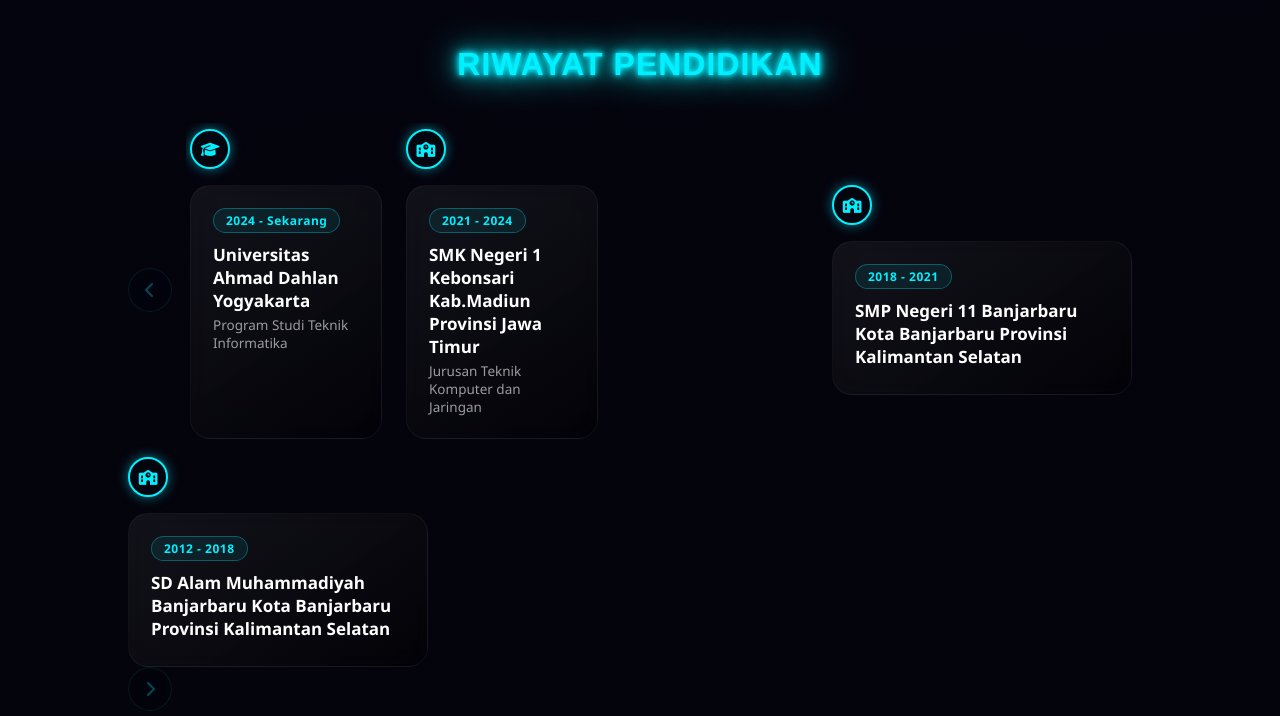
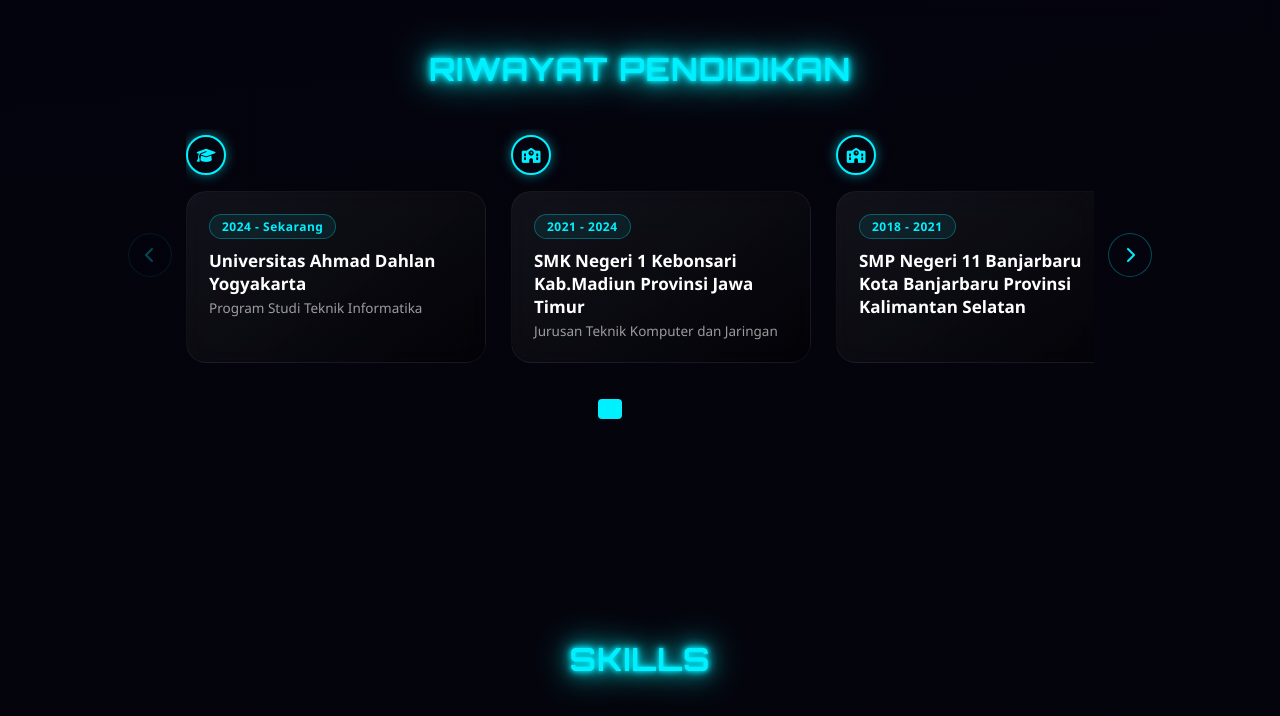
Before and after one commit to ysffend/portofolio-fendi, a plain HTML site: page index.html in a window 1280 px wide. Shown: the part 1510-2226 px from the top of the page. Drawn offline with nearby package versions, Linux system fonts and the light colour scheme.

Commit message:
Fix struktur Education

```diff
--- a/index.html
+++ b/index.html
@@ -26,7 +26,11 @@
       property="og:description"
       content="Portofolio Muhammad Effendi Yusuf — Front-End Developer & mahasiswa Teknik Informatika UAD Yogyakarta."
     />
-    <meta property="og:image" content="Fendi1.jpeg" />
+    <meta
+      property="og:image"
+      content="https://portofoliofendi.my.id/Fendi1.jpeg"
+    />
+    <meta property="og:url" content="https://portofoliofendi.my.id/" />
 
     <!-- Twitter Card -->
     <meta name="twitter:card" content="summary_large_image" />
@@ -35,7 +39,10 @@
       name="twitter:description"
       content="Portofolio Muhammad Effendi Yusuf — Front-End Developer & mahasiswa Teknik Informatika UAD Yogyakarta."
     />
-    <meta name="twitter:image" content="Fendi1.jpeg" />
+    <meta
+      name="twitter:image"
+      content="https://portofoliofendi.my.id/Fendi1.jpeg"
+    />
 
     <!-- Favicon -->
     <link rel="icon" type="image/jpeg" href="Fendi1.jpeg" />
@@ -231,22 +238,26 @@
               <p>Jurusan Teknik Komputer dan Jaringan</p>
             </div>
           </div>
-        </div>
 
-           <div class="timeline-item">
+          <div class="timeline-item">
             <div class="timeline-icon"><i class="fas fa-school"></i></div>
             <div class="timeline-content">
               <span class="timeline-year">2018 - 2021</span>
-              <h3>SMP Negeri 11 Banjarbaru Kota Banjarbaru Provinsi Kalimantan Selatan</h3>
+              <h3>
+                SMP Negeri 11 Banjarbaru Kota Banjarbaru Provinsi Kalimantan
+                Selatan
+              </h3>
             </div>
           </div>
-        </div>
 
-           <div class="timeline-item">
+          <div class="timeline-item">
             <div class="timeline-icon"><i class="fas fa-school"></i></div>
             <div class="timeline-content">
               <span class="timeline-year">2012 - 2018</span>
-              <h3>SD Alam Muhammadiyah Banjarbaru Kota Banjarbaru Provinsi Kalimantan Selatan</h3>
+              <h3>
+                SD Alam Muhammadiyah Banjarbaru Kota Banjarbaru Provinsi
+                Kalimantan Selatan
+              </h3>
             </div>
           </div>
         </div>
--- a/style.css
+++ b/style.css
@@ -1,3 +1,5 @@
+@import url("https://fonts.googleapis.com/css2?family=Orbitron:wght@400..900&display=swap");
+
 /* ===============================
    SCROLL PROGRESS BAR
 =============================== */
@@ -12,8 +14,6 @@
   transition: width 0.1s ease-out;
   box-shadow: 0 0 10px #00f0ff;
 }
-
-@import url("https://fonts.googleapis.com/css2?family=Orbitron:wght@400..900&display=swap");
 
 /* RESET */
 * {
@@ -1979,23 +1979,3 @@ img {
   filter: drop-shadow(0 0 20px rgba(0, 240, 255, 0.6));
   transform: scale(1.05);
 }
-
-#eduTrack {
-  display: flex;
-  flex-wrap: nowrap;
-  align-items: stretch;
-  gap: 24px;
-  overflow-x: auto;
-  scroll-snap-type: x mandatory;
-}
-
-#eduTrack .timeline-item {
-  flex: 0 0 calc((100% - 48px) / 3);
-  align-self: stretch;
-  align-items: flex-start;
-  scroll-snap-align: start;
-}
-
-#eduTrack .timeline-content {
-  height: 100%;
-}
```
